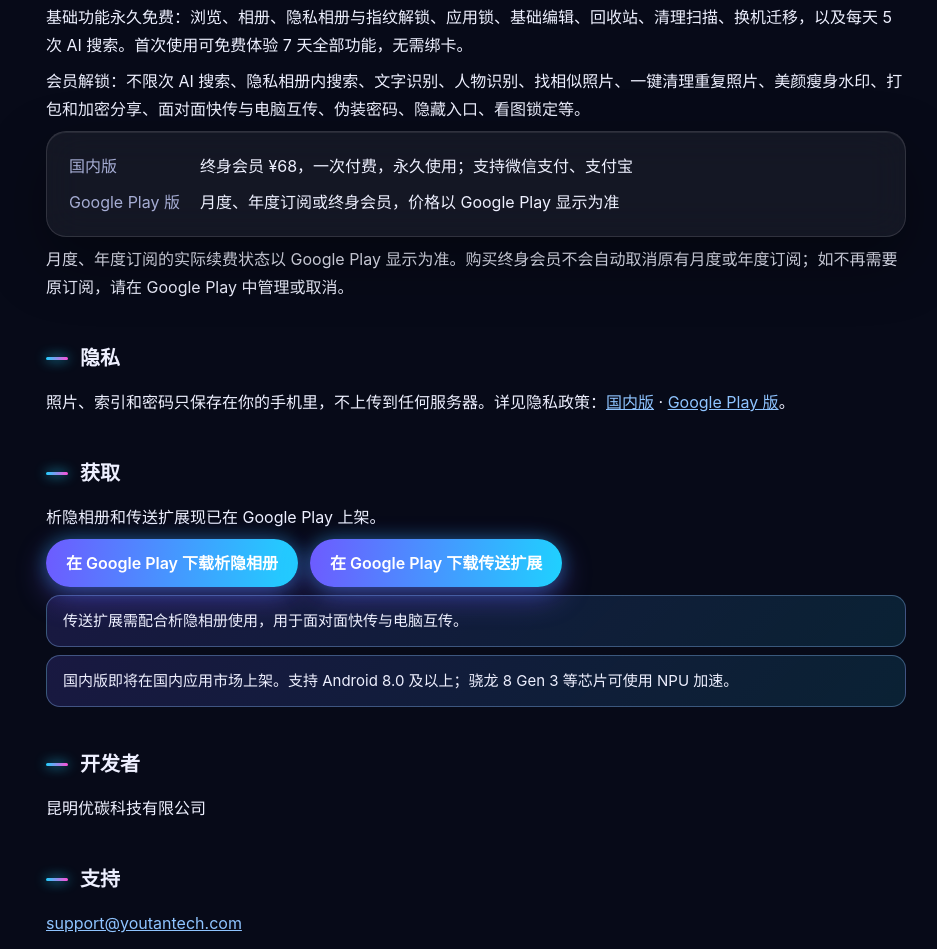
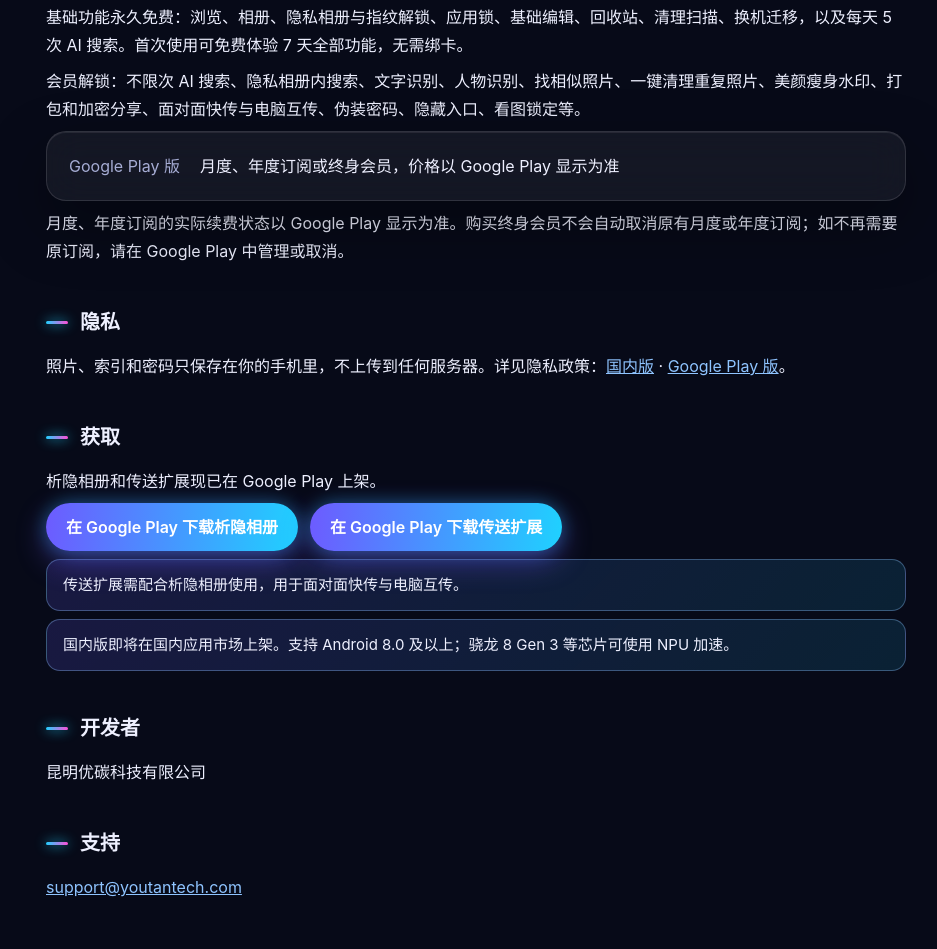
Before and after one commit to youtantech/youtantech.com, a plain HTML site: page gallery.html in a window 1280 px wide. Shown: the part 839-1788 px from the top of the page, without its empty margins (164-1101 px from the left). Drawn offline with Linux system fonts and the light colour scheme.

Commit message:
Remove unreleased China pricing (zh)

```diff
--- a/gallery.html
+++ b/gallery.html
@@ -90,7 +90,6 @@ footer { color: var(--soft); border-top: 1px solid var(--line); margin-top: 56px
 <p>基础功能永久免费：浏览、相册、隐私相册与指纹解锁、应用锁、基础编辑、回收站、清理扫描、换机迁移，以及每天 5 次 AI 搜索。首次使用可免费体验 7 天全部功能，无需绑卡。</p>
 <p>会员解锁：不限次 AI 搜索、隐私相册内搜索、文字识别、人物识别、找相似照片、一键清理重复照片、美颜瘦身水印、打包和加密分享、面对面快传与电脑互传、伪装密码、隐藏入口、看图锁定等。</p>
 <div class="panel"><div class="facts">
-<div>国内版</div><div>终身会员 ¥68，一次付费，永久使用；支持微信支付、支付宝</div>
 <div>Google Play 版</div><div>月度、年度订阅或终身会员，价格以 Google Play 显示为准</div>
 </div></div>
 <p>月度、年度订阅的实际续费状态以 Google Play 显示为准。购买终身会员不会自动取消原有月度或年度订阅；如不再需要原订阅，请在 Google Play 中管理或取消。</p>
```
